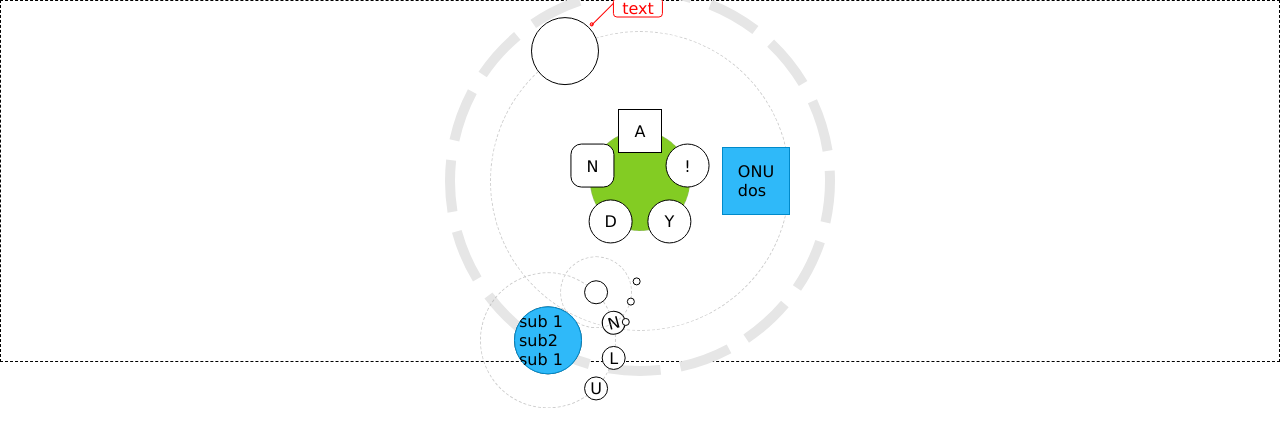
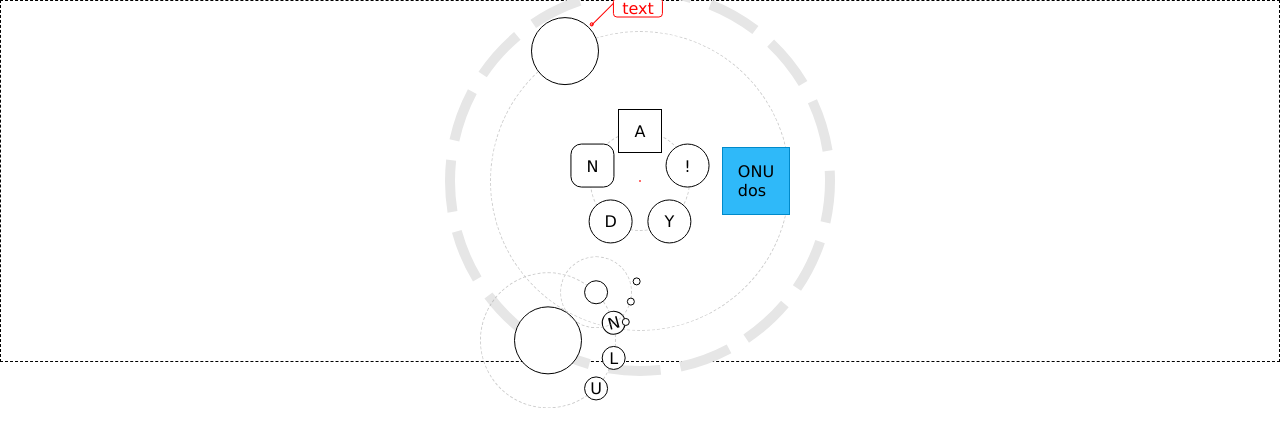
Before and after one commit to zumerlab/orbit, a plain HTML site: page examples/generic.html in a window 1280 px wide. Drawn offline with nearby package versions, Linux system fonts and the light colour scheme; files that its build step writes are made by us from their sources.

Commit message:
update example

```diff
--- a/examples/generic.html
+++ b/examples/generic.html
@@ -24,11 +24,10 @@
         <hr class="item line">
         <hr class="item line">
       </div>
-      <div class="ring-1 items-5 offset-270 ccw" style="background-color: rgb(131, 204, 35);">
+      <div class="ring-1 items-5 offset-270 ccw" >
         <div class="item s box">A</div>
         <div class="item s rounded">N</div>
-        <div class="item s"> D
-      </div>
+        <div class="item s"> D </div>
         <div class="item s">Y</div>
         <div class="item s">!</div>
       </div>
@@ -44,7 +43,6 @@
           </div>
         </div>
         <div class="item m upper">
-          <div class="content">sub 1 <br> sub2 sub 1 </div>
           <div class="ring-2 items-4 offset-45 arc-90">
             <div class="item xs ">U</div>
             <div class="item xs ">L</div>
```
